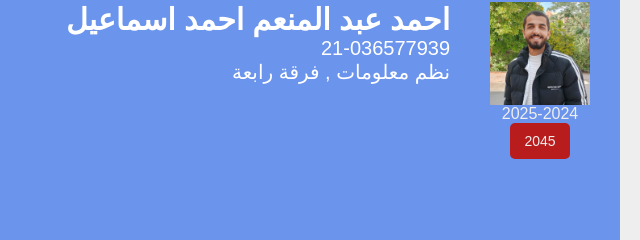
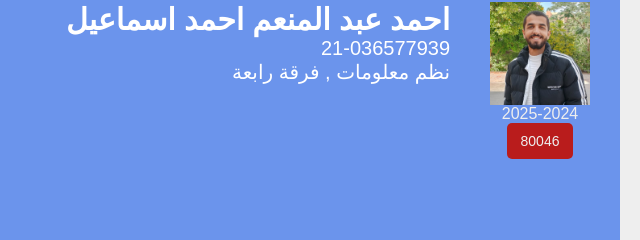
Before and after one commit to elsystm-elsystm/card-ah, a plain HTML site: page index.html in a window 1280 px wide. Shown: the part 148-388 px from the top of the page, 640-1280 px from the left. Drawn offline with Linux system fonts and the light colour scheme.

Commit message:
Update index.html

```diff
--- a/index.html
+++ b/index.html
@@ -38,7 +38,7 @@
           <div class="col-1">
             <div class="img"></div>
             <p class="date">2025-2024</p>
-            <p class="sitting-number">2045</p>
+            <p class="sitting-number">80046</p>
           </div>
           <div class="col-2">
             <h2 class="name">
```
